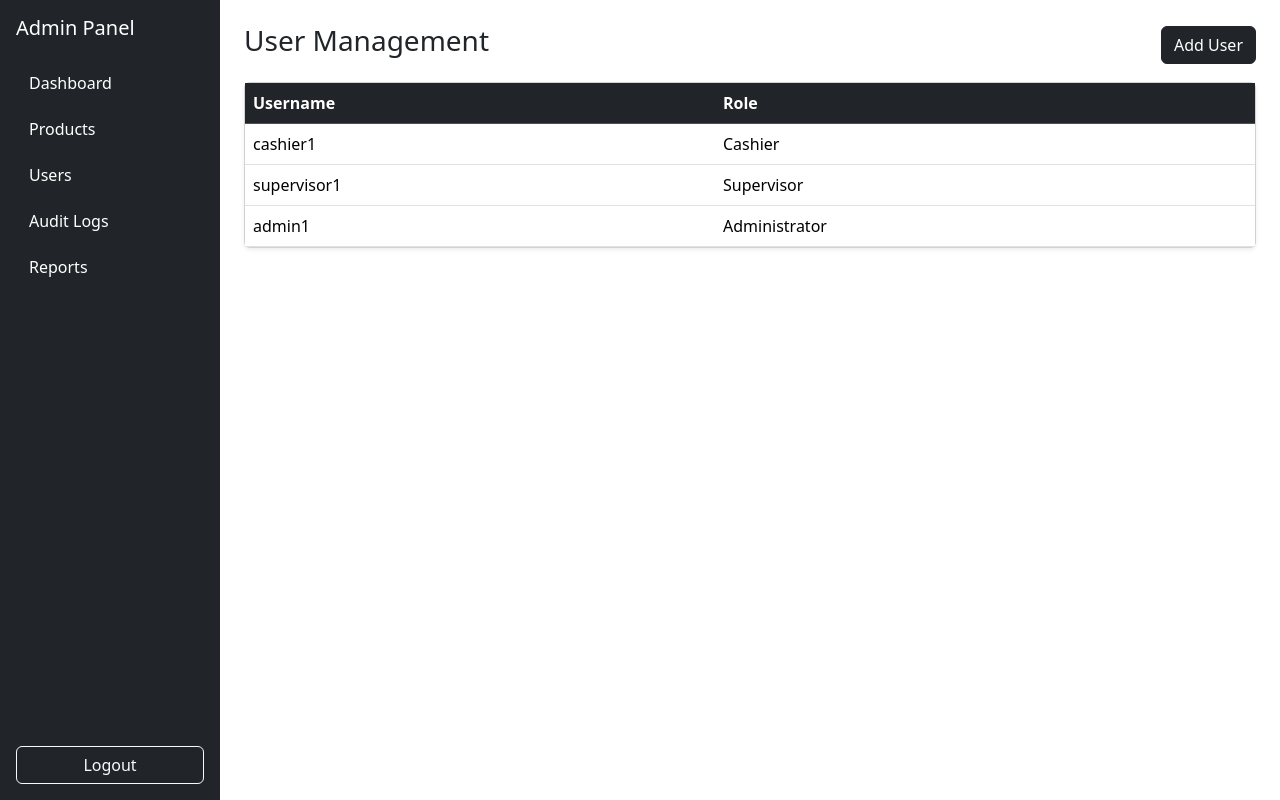
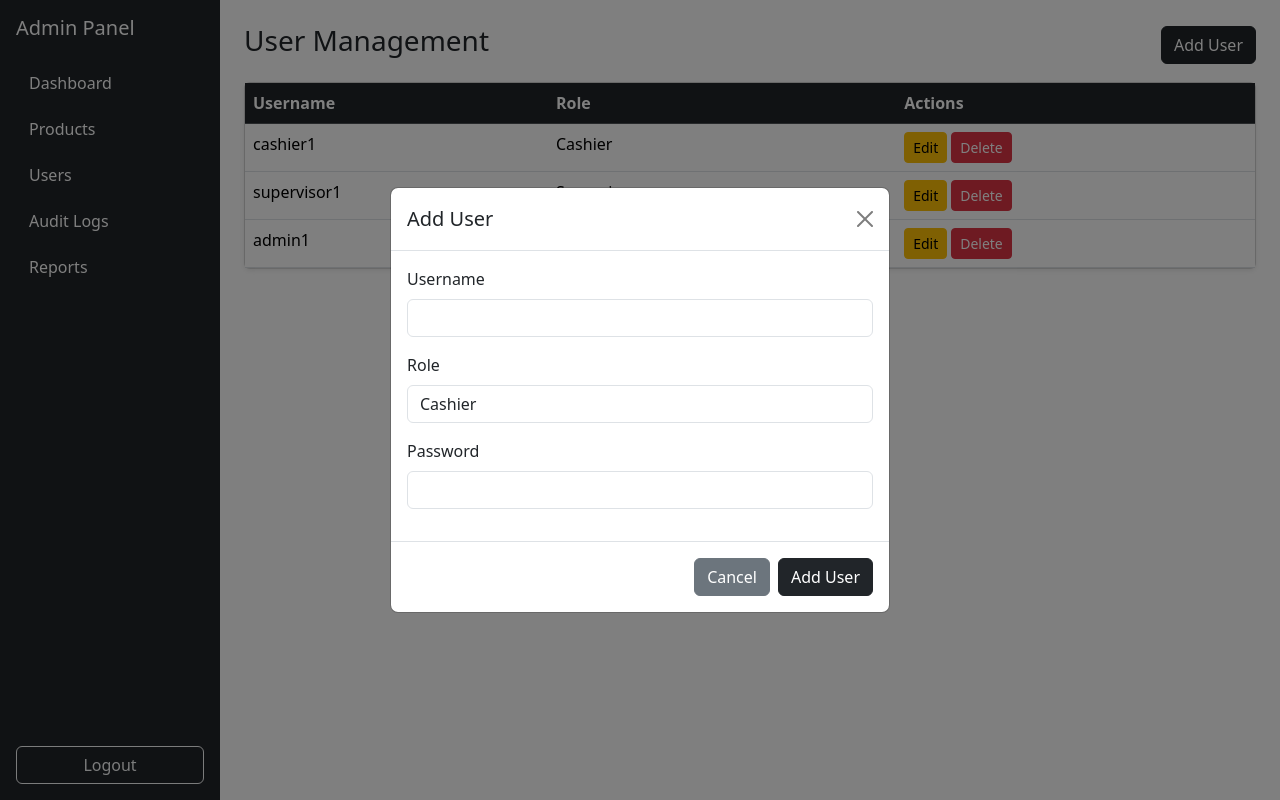
Before and after one commit to coycoyyiee143/pos-case-study, a React (Create React App) app: page /users in a window 1280 px wide. Both pictures are taken after a click on the button "Add User". Built offline with nearby package versions, Linux system fonts and the light colour scheme.

Commit message:
Feat: Admin Management

```diff
--- /dev/null
+++ b/src/components/UserModal.jsx
@@ -0,0 +1,111 @@
+import { useState, useEffect } from "react";
+
+function UserModal({ show, onClose, setUsers, editingUser }) {
+  const [username, setUsername] = useState("");
+  const [role, setRole] = useState("Cashier");
+  const [password, setPassword] = useState("");
+
+  useEffect(() => {
+    if (editingUser) {
+      setUsername(editingUser.username);
+      setRole(editingUser.role);
+      setPassword(editingUser.password);
+    } else {
+      setUsername("");
+      setRole("Cashier");
+      setPassword("");
+    }
+  }, [editingUser]);
+
+  const handleSave = () => {
+    if (!username || !password) {
+      alert("Please fill all fields");
+      return;
+    }
+
+    const existingUsers = localStorage.getItem("users");
+    const usersList = existingUsers ? JSON.parse(existingUsers) : [];
+
+    if (editingUser) {
+      const updatedUsers = usersList.map((u) =>
+        u.id === editingUser.id ? { ...u, username, role, password } : u
+      );
+      localStorage.setItem("users", JSON.stringify(updatedUsers));
+      setUsers(updatedUsers);
+    } else {
+      const newUser = {
+        id: Date.now(),
+        username,
+        role,
+        password,
+      };
+      const updatedUsers = [...usersList, newUser];
+      localStorage.setItem("users", JSON.stringify(updatedUsers));
+      setUsers(updatedUsers);
+    }
+
+    onClose();
+  };
+
+  if (!show) return null;
+
+  return (
+    <div className="modal d-block" style={{ background: "rgba(0,0,0,0.5)" }}>
+      <div className="modal-dialog modal-dialog-centered">
+        <div className="modal-content">
+
+          <div className="modal-header">
+            <h5 className="modal-title">{editingUser ? "Edit User" : "Add User"}</h5>
+            <button className="btn-close" onClick={onClose}></button>
+          </div>
+
+          <div className="modal-body">
+
+            <div className="mb-3">
+              <label className="form-label">Username</label>
+              <input
+                className="form-control"
+                value={username}
+                onChange={(e) => setUsername(e.target.value)}
+              />
+            </div>
+
+            <div className="mb-3">
+              <label className="form-label">Role</label>
+              <select
+                className="form-control"
+                value={role}
+                onChange={(e) => setRole(e.target.value)}
+              >
+                <option value="Administrator">Administrator</option>
+                <option value="Cashier">Cashier</option>
+                <option value="Supervisor">Supervisor</option>
+              </select>
+            </div>
+
+            <div className="mb-3">
+              <label className="form-label">Password</label>
+              <input
+                type="password"
+                className="form-control"
+                value={password}
+                onChange={(e) => setPassword(e.target.value)}
+              />
+            </div>
+
+          </div>
+
+          <div className="modal-footer">
+            <button className="btn btn-secondary" onClick={onClose}>Cancel</button>
+            <button className="btn btn-dark" onClick={handleSave}>
+              {editingUser ? "Update User" : "Add User"}
+            </button>
+          </div>
+
+        </div>
+      </div>
+    </div>
+  );
+}
+
+export default UserModal;
--- a/src/pages/CashierDashboard.jsx
+++ b/src/pages/CashierDashboard.jsx
@@ -1,11 +1,18 @@
-import { useState } from "react";
-import products from "../data/products";
+import { useState, useEffect } from "react";
 import TopBar from "../components/TopBar";
 import TransactionCard from "../components/TransactionCard";
 
 function CashierDashboard() {
   const [cart, setCart] = useState([]);
   const [search, setSearch] = useState("");
+  const [products, setProducts] = useState([]);
+
+  useEffect(() => {
+    const savedProducts = localStorage.getItem("products");
+    if (savedProducts) {
+      setProducts(JSON.parse(savedProducts));
+    }
+  }, []);
 
   const addToCart = (product) => {
     setCart((prev) => [...prev, product]);
@@ -39,7 +46,8 @@ function CashierDashboard() {
           />
 
           <div className="row">
-            {filteredProducts.map((product) => (
+            {filteredProducts.length > 0 ? (
+              filteredProducts.map((product) => (
                 <div className="col-md-3 mb-3" key={product.id}>
                   <div
                     className="border rounded p-3 text-center bg-white shadow-sm h-100"
@@ -52,7 +60,10 @@ function CashierDashboard() {
                     </small>
                   </div>
                 </div>
-            ))}
+              ))
+            ) : (
+              <p>No products available</p>
+            )}
           </div>
 
         </div>
--- a/src/pages/Login.jsx
+++ b/src/pages/Login.jsx
@@ -1,6 +1,5 @@
 import { useState } from "react";
 import { useNavigate } from "react-router-dom";
-import users from "../data/users";
 
 function Login() {
   const [username, setUsername] = useState("");
@@ -9,7 +8,11 @@ function Login() {
   const navigate = useNavigate();
 
   const handleLogin = () => {
-    const user = users.find(
+    // GET USERS FROM LOCAL STORAGE
+    const storedUsers = localStorage.getItem("users");
+    const usersList = storedUsers ? JSON.parse(storedUsers) : [];
+
+    const user = usersList.find(
       (u) => u.username === username && u.password === password
     );
 
@@ -20,13 +23,9 @@ function Login() {
 
     if (user.role === "Cashier") {
       navigate("/cashier");
-    }
-
-    if (user.role === "Administrator") {
+    } else if (user.role === "Administrator") {
       navigate("/admin");
-    }
-
-    if (user.role === "Supervisor") {
+    } else if (user.role === "Supervisor") {
       navigate("/logs");
     }
   };
@@ -45,6 +44,7 @@ function Login() {
             className="form-control"
             type="text"
             placeholder="Enter username"
+            value={username}
             onChange={(e) => setUsername(e.target.value)}
           />
         </div>
@@ -55,6 +55,7 @@ function Login() {
             className="form-control"
             type="password"
             placeholder="Enter password"
+            value={password}
             onChange={(e) => setPassword(e.target.value)}
           />
         </div>
--- a/src/pages/ProductManagement.jsx
+++ b/src/pages/ProductManagement.jsx
@@ -1,14 +1,25 @@
-import { useState } from "react";
+import { useState, useEffect } from "react";
 import productsData from "../data/products";
 import AdminSidebar from "../components/AdminSidebar";
 
 function ProductManagement() {
-  const [products, setProducts] = useState(productsData);
+
+  // LOAD FROM LOCAL STORAGE FIRST
+  const [products, setProducts] = useState(() => {
+    const saved = localStorage.getItem("products");
+    return saved ? JSON.parse(saved) : productsData;
+  });
+
   const [showModal, setShowModal] = useState(false);
 
   const [name, setName] = useState("");
   const [price, setPrice] = useState("");
   const [stock, setStock] = useState("");
+
+  // AUTO SAVE TO LOCAL STORAGE
+  useEffect(() => {
+    localStorage.setItem("products", JSON.stringify(products));
+  }, [products]);
 
   const addProduct = () => {
     if (!name || !price || !stock) {
@@ -23,7 +34,7 @@ function ProductManagement() {
       stock: Number(stock),
     };
 
-    setProducts([...products, newProduct]);
+    setProducts((prev) => [...prev, newProduct]);
 
     setName("");
     setPrice("");
@@ -61,13 +72,21 @@ function ProductManagement() {
             </thead>
 
             <tbody>
-              {products.map((product) => (
-                <tr key={product.id}>
-                  <td>{product.name}</td>
-                  <td>₱{product.price}</td>
-                  <td>{product.stock}</td>
+              {products.length > 0 ? (
+                products.map((product) => (
+                  <tr key={product.id}>
+                    <td>{product.name}</td>
+                    <td>₱{product.price}</td>
+                    <td>{product.stock}</td>
+                  </tr>
+                ))
+              ) : (
+                <tr>
+                  <td colSpan="3" className="text-center">
+                    No products yet
+                  </td>
                 </tr>
-              ))}
+              )}
             </tbody>
 
           </table>
--- a/src/pages/UserManagement.jsx
+++ b/src/pages/UserManagement.jsx
@@ -1,9 +1,32 @@
-import { useState } from "react";
+import { useState, useEffect } from "react";
 import usersData from "../data/users";
 import AdminSidebar from "../components/AdminSidebar";
+import UserModal from "../components/UserModal";
 
 function UserManagement() {
-  const [users] = useState(usersData);
+  const [users, setUsers] = useState(() => {
+    const saved = localStorage.getItem("users");
+    return saved ? JSON.parse(saved) : usersData;
+  });
+
+  const [showModal, setShowModal] = useState(false);
+  const [editingUser, setEditingUser] = useState(null);
+
+  useEffect(() => {
+    localStorage.setItem("users", JSON.stringify(users));
+  }, [users]);
+
+  const handleDelete = (id) => {
+    if (window.confirm("Are you sure you want to delete this user?")) {
+      const updatedUsers = users.filter((u) => u.id !== id);
+      setUsers(updatedUsers);
+    }
+  };
+
+  const handleEdit = (user) => {
+    setEditingUser(user);
+    setShowModal(true);
+  };
 
   return (
     <div className="d-flex">
@@ -15,35 +38,68 @@ function UserManagement() {
         <div className="d-flex justify-content-between align-items-center mb-3">
           <h3>User Management</h3>
 
-          <button className="btn btn-dark">
+          <button
+            className="btn btn-dark"
+            onClick={() => {
+              setEditingUser(null);
+              setShowModal(true);
+            }}
+          >
             Add User
           </button>
         </div>
 
         <div className="card shadow-sm">
           <table className="table table-hover mb-0">
-
             <thead className="table-dark">
               <tr>
                 <th>Username</th>
                 <th>Role</th>
+                <th>Actions</th>
               </tr>
             </thead>
 
             <tbody>
-              {users.map((user) => (
-                <tr key={user.id}>
-                  <td>{user.username}</td>
-                  <td>{user.role}</td>
+              {users.length > 0 ? (
+                users.map((user) => (
+                  <tr key={user.id}>
+                    <td>{user.username}</td>
+                    <td>{user.role}</td>
+                    <td>
+                      <button
+                        className="btn btn-sm btn-warning me-1"
+                        onClick={() => handleEdit(user)}
+                      >
+                        Edit
+                      </button>
+                      <button
+                        className="btn btn-sm btn-danger"
+                        onClick={() => handleDelete(user.id)}
+                      >
+                        Delete
+                      </button>
+                    </td>
+                  </tr>
+                ))
+              ) : (
+                <tr>
+                  <td colSpan="3" className="text-center">
+                    No users yet
+                  </td>
                 </tr>
-              ))}
+              )}
             </tbody>
-
           </table>
         </div>
 
+        <UserModal
+          show={showModal}
+          onClose={() => setShowModal(false)}
+          setUsers={setUsers}
+          editingUser={editingUser}
+        />
+
       </div>
-
     </div>
   );
 }
```
Lines whose indentation alone changed are shown as unchanged.
